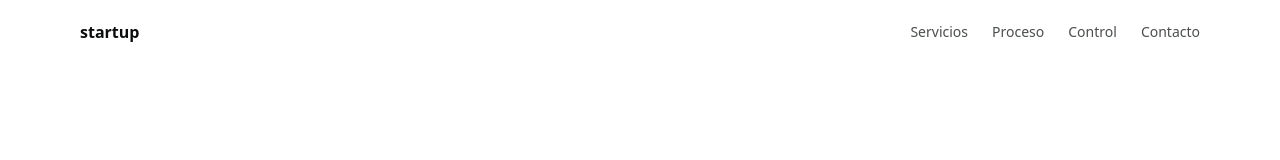
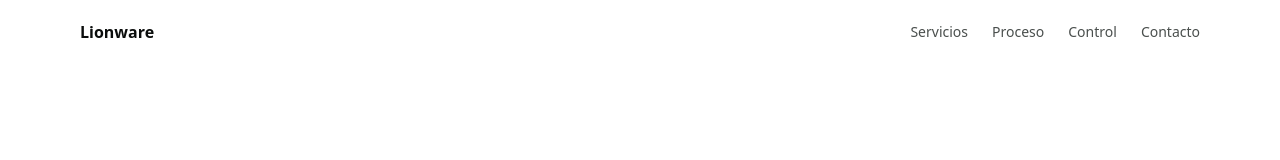
Before and after one commit to Tramo-Labs/hq, a Next.js app in the folder eng/web/: page / in a window 1280 px wide. Shown: the top 160 px of the page. Built offline with nearby package versions, Linux system fonts and the light colour scheme.

Commit message:
Name the company Lionware

```diff
--- a/eng/web/src/content/site.ts
+++ b/eng/web/src/content/site.ts
@@ -1,6 +1,6 @@
 /** Todo el copy de la landing vive acá. Los componentes solo lo muestran. */
 export const site = {
-  name: "startup",            // <- el nombre se cambia acá y en ningún otro lado
+  name: "Lionware",            // <- el nombre se cambia acá y en ningún otro lado
   tagline: "Automatizaciones con IA, bajo tu control.",
   email: "hola@example.com",  // placeholder
   hero: {
```
Also changed, not shown: 2 other files (tests, documents, lock files or other folders).
